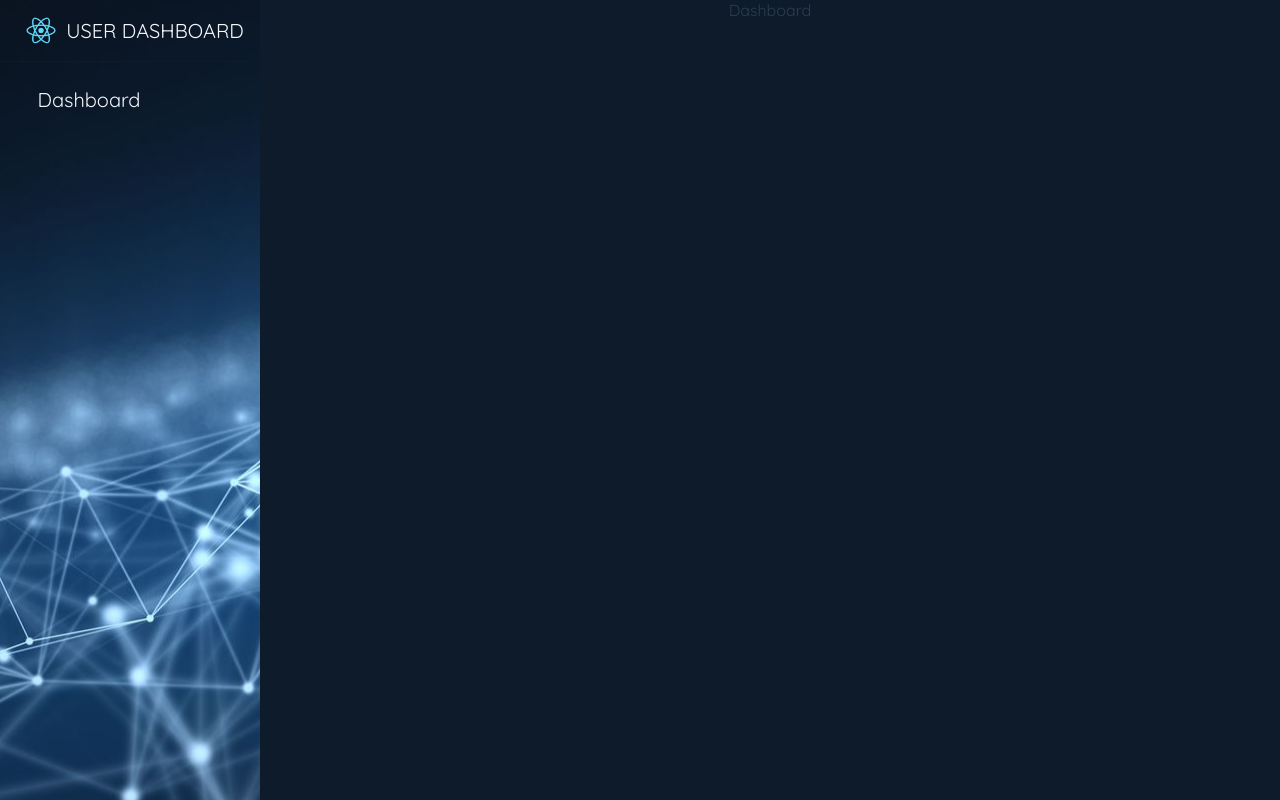
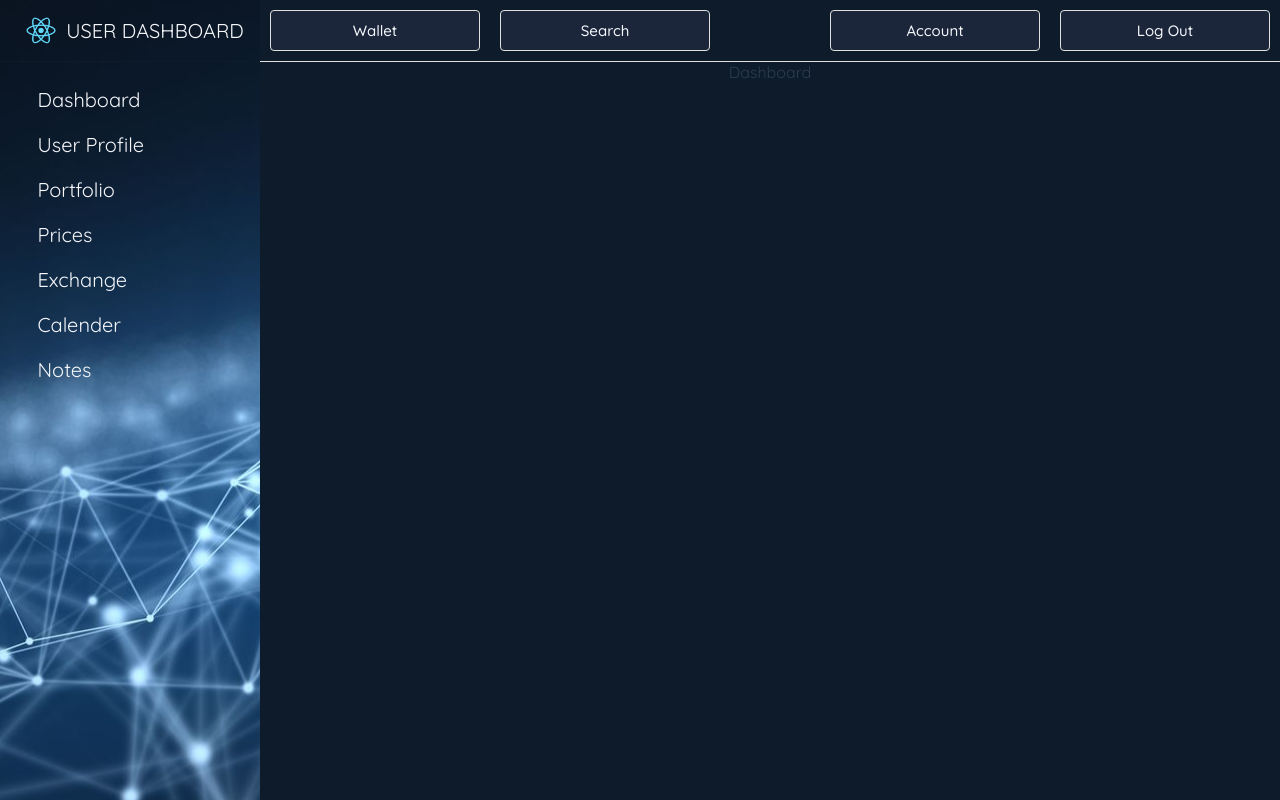
Before and after one commit to HubertMelbruda/vue-crypto-dashboard, a Vue app: page / in a window 1280 px wide. Built offline with nearby package versions, Linux system fonts and the light colour scheme.

Commit message:
Add Navigation Bar

```diff
--- a/src/App.vue
+++ b/src/App.vue
@@ -1,22 +1,24 @@
 <template>
   <div class="App">
-      <SidePanel />
+    <SidePanel />
     <div class="mainPanel">
+      <NavBar />
       <div class="content">
-        <router-view/>
+        <router-view />
       </div>
     </div>
   </div>
-
-
 </template>
 
 <script>
-import SidePanel from './components/SidePanel.vue'
+import SidePanel from "./components/SidePanel.vue"
+import NavBar from "./components/NavBar.vue"
+
 export default {
   components: {
     SidePanel,
-  }
+    NavBar,
+  },
 }
 </script>
 
@@ -28,5 +30,4 @@ export default {
   text-align: center;
   color: #2c3e50;
 }
-
 </style>
--- /dev/null
+++ b/src/components/NavBar.vue
@@ -0,0 +1,48 @@
+<template>
+  <div className="nav-bar">
+    <div className="nav-bar-left">
+      <router-link to="/" class="navLink">Wallet</router-link>
+      <router-link to="/" class="navLink">Search</router-link>
+    </div>
+      <router-link to="/" class="navLink">Account</router-link>
+      <router-link to="/" class="navLink">Log Out</router-link>
+  </div>
+</template>
+
+<script>
+export default {}
+</script>
+
+<style lang="scss">
+@import "../assets/scss/index.scss";
+
+.nav-bar {
+  display: flex;
+  flex-wrap: wrap;
+  width: 100%;
+  border-bottom: $border-thickness solid $border-color;
+
+  a {
+    display: flex;
+    justify-content: center;
+    font-size: $font-m;
+    font-weight: 500;
+    padding: 10px;
+    margin: 10px;
+    color: $font-color-light;
+    background-color: $color-02;
+    border: $border-thickness solid $border-color;
+    border-radius: $border-radius;
+
+    &:hover {
+      background-color: $color-03;
+    }
+  }
+}
+
+.nav-bar-left {
+  display: flex;
+  justify-content: flex-start;
+  margin-right: auto;
+}
+</style>
--- a/src/components/SidePanel.vue
+++ b/src/components/SidePanel.vue
@@ -6,6 +6,12 @@
     </div>
     <div className="navLinkList">
       <router-link to="/" class="navLink">Dashboard</router-link>
+      <router-link to="/" class="navLink">User Profile</router-link>
+      <router-link to="/" class="navLink">Portfolio</router-link>
+      <router-link to="/" class="navLink">Prices</router-link>
+      <router-link to="/" class="navLink">Exchange</router-link>
+      <router-link to="/" class="navLink">Calender</router-link>
+      <router-link to="/" class="navLink">Notes</router-link>
     </div>
   </div>
 </template>
--- a/src/router/index.js
+++ b/src/router/index.js
@@ -10,10 +10,6 @@ const routes = [
   // {
   //   path: '/about',
   //   name: 'about',
-  //   // route level code-splitting
-  //   // this generates a separate chunk (about.[hash].js) for this route
-  //   // which is lazy-loaded when the route is visited.
-  //   component: () => import(/* webpackChunkName: "about" */ '../views/AboutView.vue')
   // }
 ]
 
```
